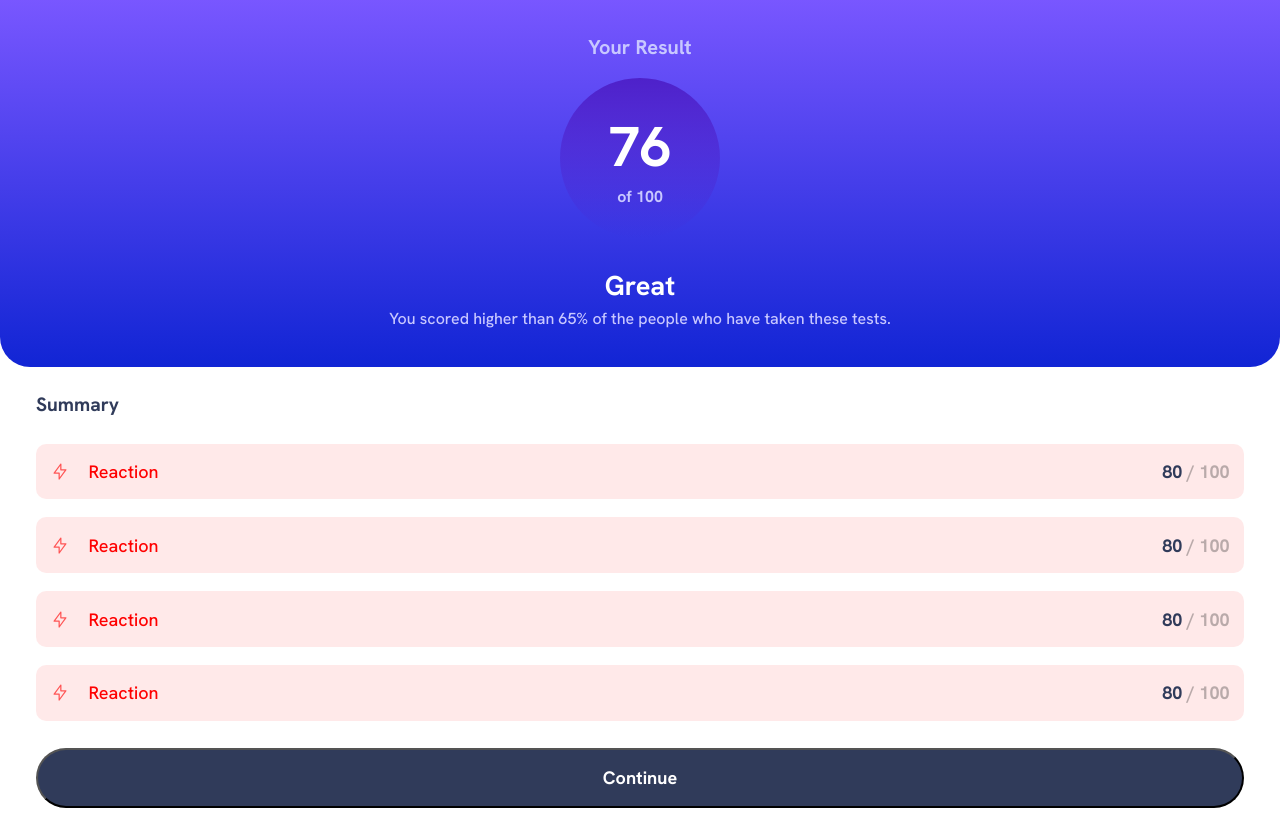
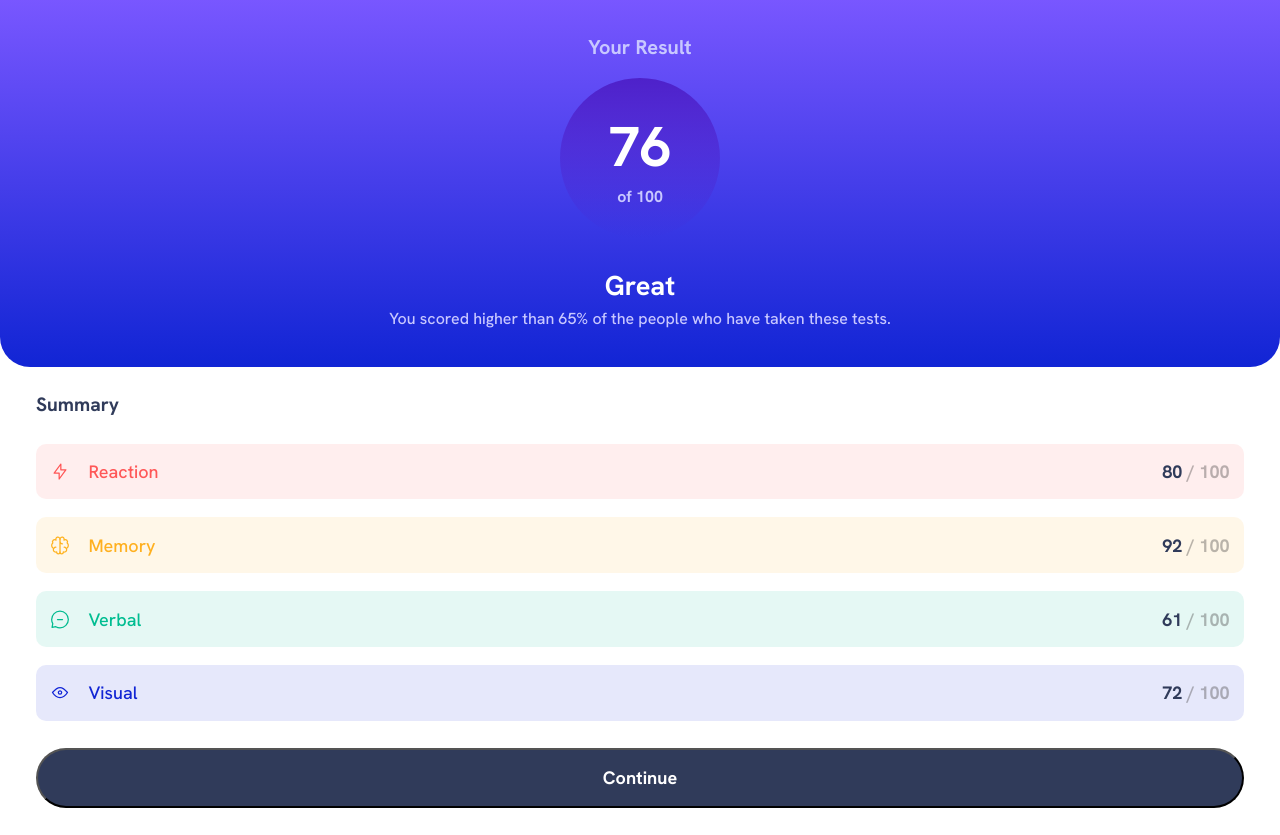
Before and after one commit to RoyalF4/results-summary-component, a React (Vite) app: page / in a window 1280 px wide. Built offline with nearby package versions, Linux system fonts and the light colour scheme.

Commit message:
feat: :lipstick: finish wiring up the Category component with data

```diff
--- a/src/App.jsx
+++ b/src/App.jsx
@@ -18,6 +18,8 @@ export default function App() {
               category={item.category}
               score={item.score}
               icon={item.icon}
+              color={item.color}
+              bgColor={item.bgColor}
             />
           ))}
         </ul>
--- a/src/components/Category/Category.jsx
+++ b/src/components/Category/Category.jsx
@@ -1,12 +1,23 @@
 import styles from './Category.module.css';
+import PropTypes from 'prop-types';
 
-export default function Category() {
+Category.propTypes = {
+  category: PropTypes.string,
+  score: PropTypes.number,
+  icon: PropTypes.string,
+  color: PropTypes.string,
+  bgColor: PropTypes.string,
+};
+
+export default function Category({ category, score, icon, color, bgColor }) {
   return (
-    <li className={styles.category}>
-      <img src="/images/icon-reaction.svg" alt="" className="category__icon" />
-      <p className={styles.category__name}>Reaction</p>
+    <li className={styles.category} style={{ background: bgColor }}>
+      <img src={icon} alt="" className="category__icon" />
+      <p className={styles.category__name} style={{ color: color }}>
+        {category}
+      </p>
       <span className={styles.category__score}>
-        <span className={styles.accentScore}>80</span> / 100
+        <span className={styles.accentScore}>{score}</span> / 100
       </span>
     </li>
   );
--- a/src/components/Category/Category.module.css
+++ b/src/components/Category/Category.module.css
@@ -1,6 +1,5 @@
 .category {
   display: flex;
-  background: rgba(255, 0, 0, 0.085);
   padding: 0.8em 0.8em;
   border-radius: 10px;
 }
@@ -10,7 +9,6 @@
 }
 
 .category__name {
-  color: red;
   flex: 1;
   margin-left: 1em;
 }
--- a/src/data.json
+++ b/src/data.json
@@ -2,21 +2,29 @@
   {
     "category": "Reaction",
     "score": 80,
-    "icon": "./assets/images/icon-reaction.svg"
+    "icon": "/images/icon-reaction.svg",
+    "color": "hsla(0, 100%, 67%, 1)",
+    "bgColor": "hsla(0, 100%, 67%, .1)"
   },
   {
     "category": "Memory",
     "score": 92,
-    "icon": "./assets/images/icon-memory.svg"
+    "icon": "images/icon-memory.svg",
+    "color": "hsla(39, 100%, 56%, 1)",
+    "bgColor": "hsla(39, 100%, 56%, .1)"
   },
   {
     "category": "Verbal",
     "score": 61,
-    "icon": "./assets/images/icon-verbal.svg"
+    "icon": "images/icon-verbal.svg",
+    "color": "hsla(166, 100%, 37%, 1)",
+    "bgColor": "hsla(166, 100%, 37%, .1)"
   },
   {
     "category": "Visual",
     "score": 72,
-    "icon": "./assets/images/icon-visual.svg"
+    "icon": "images/icon-visual.svg",
+    "color": "hsla(234, 85%, 45%, 1)",
+    "bgColor": "hsla(234, 85%, 45%, .1)"
   }
 ]
```
